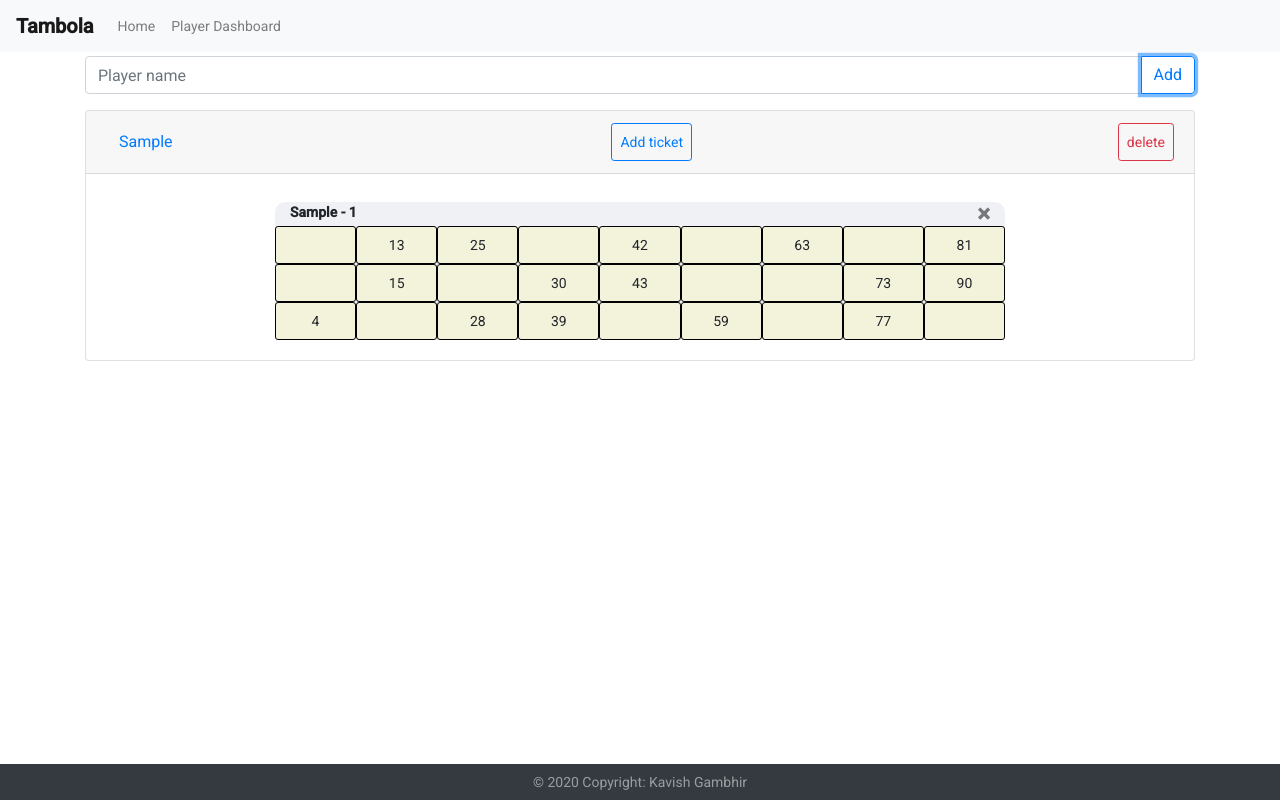
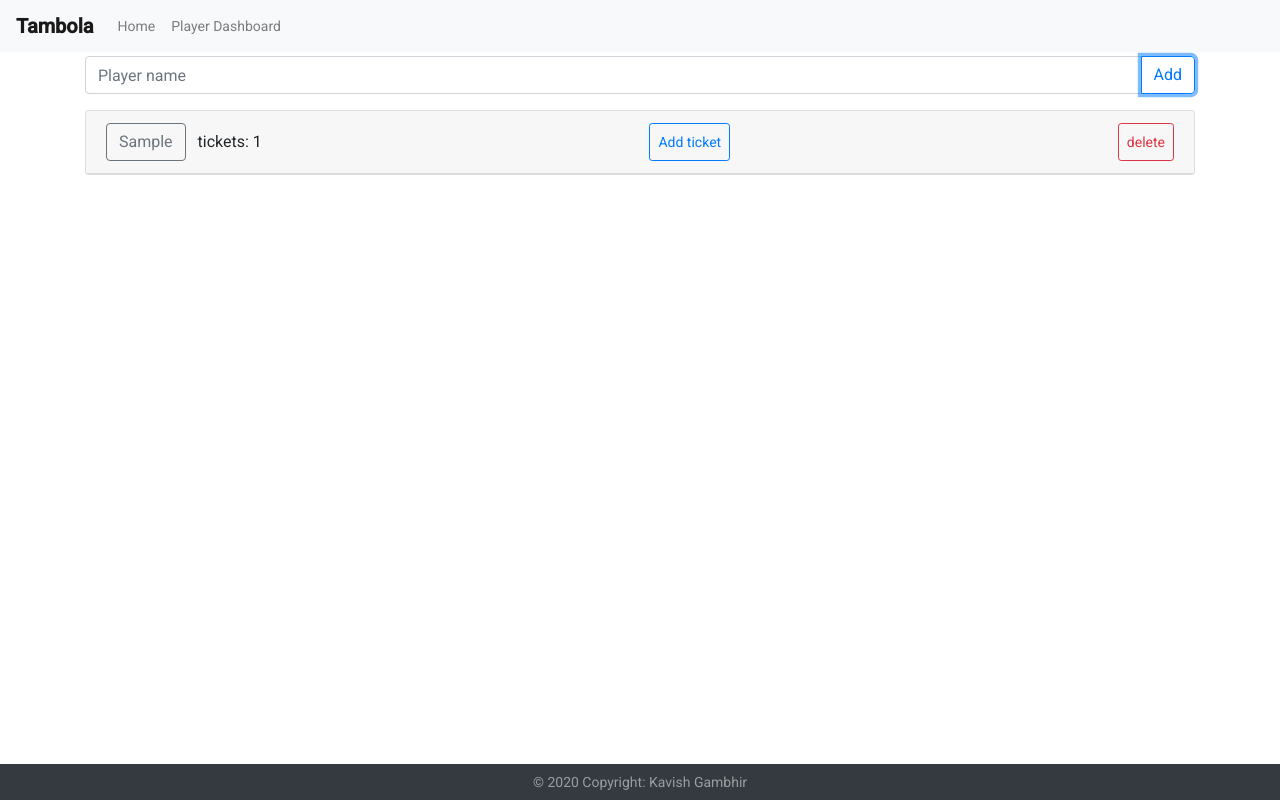
Before and after one commit to kavishgambhir/Tambola-Game, an Angular app: page /ticket-manager-component in a window 1280 px wide. Both pictures are taken after typing "Sample" into the empty fields and a click on the button "Add". Built offline with nearby package versions, Linux system fonts and the light colour scheme.

Commit message:
fixed collapse bug for ticket

```diff
--- a/src/app/player-dashboard/player-dashboard.component.css
+++ b/src/app/player-dashboard/player-dashboard.component.css
@@ -0,0 +1,4 @@
+
+    :host{
+        margin-bottom: 100px;
+    }
--- a/src/app/player/player.component.html
+++ b/src/app/player/player.component.html
@@ -1,14 +1,15 @@
     <div class="card-header  d-flex justify-content-between">
-      <h2 class="mb-0">
-        <button class="btn btn-link" type="button" data-toggle="collapse" [attr.data-target] ="'#collapseOne'+playerName" aria-expanded="true" aria-controls="collapseOne">
+      <h2 class="mb-0 ">
+        <button class="btn btn-outline-secondary " type="button" data-toggle="collapse" [attr.data-target] ="'#collapseOne'+playerName" aria-expanded="true" aria-controls="collapseOne">
           {{playerName}}
         </button>
+        <span class="small"> &nbsp; tickets: {{tickets.length}}</span>
       </h2>
       <button type="button" class="btn btn-outline-primary btn-sm" (click)="createTicket()">Add ticket</button>
       <button type="button" class="btn btn-outline-danger btn-sm" (click)="deletePlayer()">delete</button>
     </div>
 
-    <div id="collapseOne{{playerName}}"  class="collapse show" aria-labelledby="headingOne" data-parent="#accordionExample">
+    <div id="collapseOne{{playerName}}"  class="collapse" aria-labelledby="headingOne" data-parent="#accordionExample">
       <div class="card-body  mx-auto" style="max-width:800px;">
        <div *ngFor="let ticket of tickets;let i=index">
        <div class="container" ><app-ticket  (deleteEvent)='deleteTicket(i)' [data]=ticket></app-ticket></div>
```
